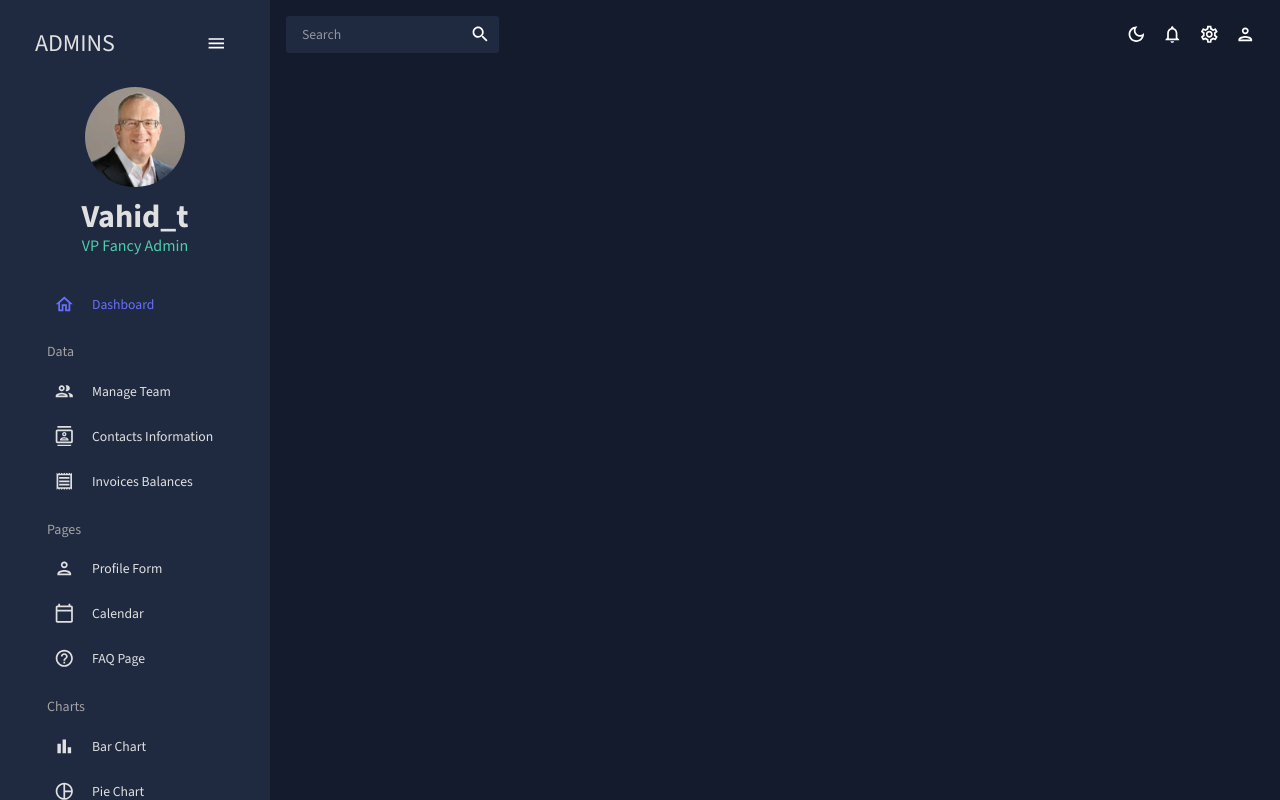
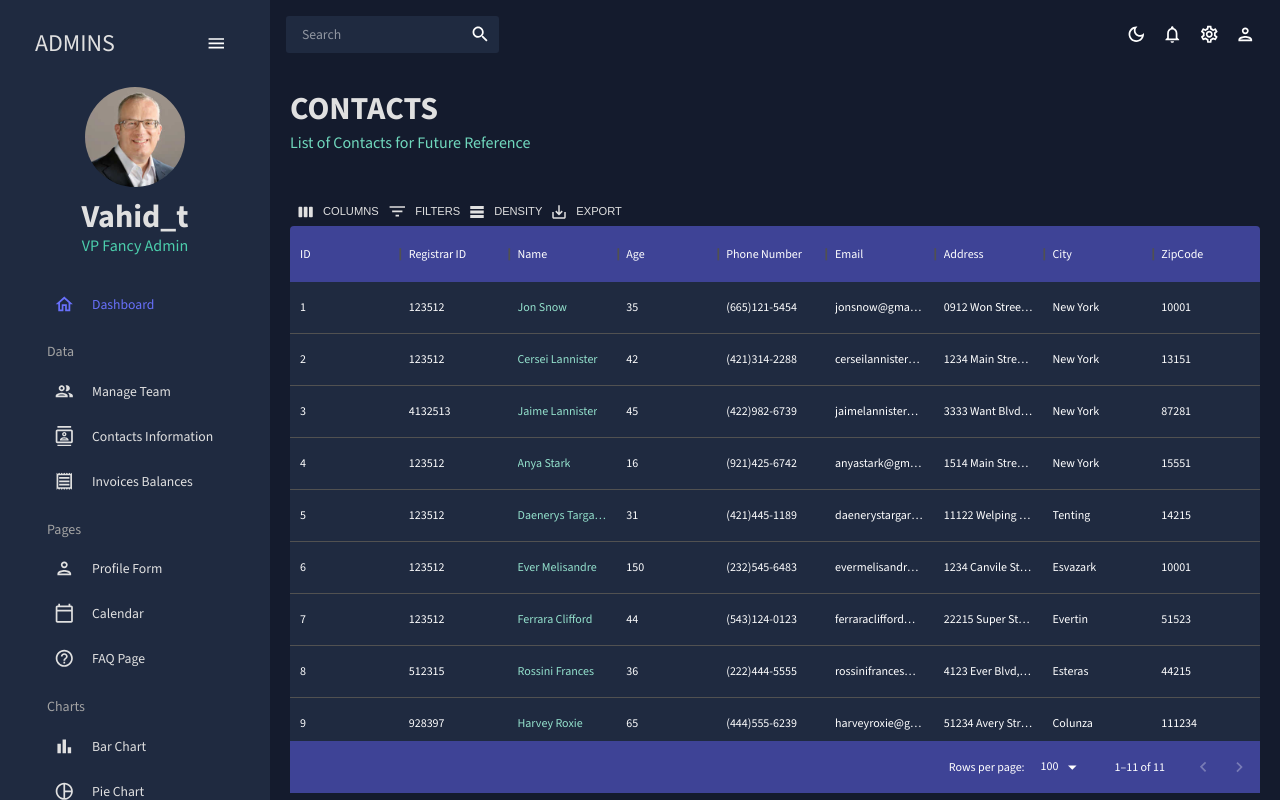
Before and after one commit to VahidTahmasebi/admin-panel-react-material-ui, a React (Create React App) app: page /contacts in a window 1280 px wide. Built offline with nearby package versions, Linux system fonts and the light colour scheme.

Commit message:
Add contacts page

```diff
--- a/src/App.js
+++ b/src/App.js
@@ -7,6 +7,7 @@
 import Sidebar from "./scenes/global/Sidebar";
 import Dashboard from "./scenes/dashboard";
 import Team from "./scenes/team";
+import Contacts from "./scenes/contacts";
 
 function App() {
   const [theme, colorMode] = useMode();
@@ -22,8 +23,8 @@
             <Routes>
               <Route path="/" element={<Dashboard />} />
               <Route path="/team" element={<Team />} />
-              {/* <Route path="/contacts" element={<Contacts />} />
-              <Route path="/invoices" element={<Invoices />} />
+              <Route path="/contacts" element={<Contacts />} />
+              {/* <Route path="/invoices" element={<Invoices />} />
               <Route path="/form" element={<Form />} />
               <Route path="/bar" element={<Bar />} />
               <Route path="/pie" element={<Pie />} />
--- /dev/null
+++ b/src/scenes/contacts/index.jsx
@@ -0,0 +1,101 @@
+import { Box, useTheme } from "@mui/material";
+import { DataGrid, GridToolbar } from "@mui/x-data-grid";
+
+import { tokens } from "../../theme";
+
+import { mockDataContacts } from "../../data/mockData";
+
+import Header from "../../components/Header";
+
+const Contacts = () => {
+  const theme = useTheme();
+  const colors = tokens(theme.palette.mode);
+
+  const columns = [
+    { field: "id", headerName: "ID", flex: 1 },
+    { field: "registrarId", headerName: "Registrar ID", flex: 1 },
+    {
+      field: "name",
+      headerName: "Name",
+      flex: 1,
+      cellClassName: "name-column--cell",
+    },
+    {
+      field: "age",
+      headerName: "Age",
+      type: "number",
+      headerAlign: "left",
+      align: "left",
+    },
+    {
+      field: "phone",
+      headerName: "Phone Number",
+      flex: 1,
+    },
+    {
+      field: "email",
+      headerName: "Email",
+      flex: 1,
+    },
+    {
+      field: "address",
+      headerName: "Address",
+      flex: 1,
+    },
+    {
+      field: "city",
+      headerName: "City",
+      flex: 1,
+    },
+    {
+      field: "zipCode",
+      headerName: "ZipCode",
+      flex: 1,
+    },
+  ];
+
+  return (
+    <Box m="20px">
+      <Header
+        title="CONTACTS"
+        subtitle="List of Contacts for Future Reference"
+      />
+      <Box
+        height="75vh"
+        m="40px 0 0 0"
+        sx={{
+          "& .MuiDataGrid-root": {
+            border: "none",
+          },
+          "& .MuiDataGrid-cell": {
+            borderBottom: "none",
+          },
+          "& .MuiDataGrid-columnHeaders": {
+            borderBottom: "none",
+            backgroundColor: colors.blueAccent[700],
+          },
+          "& .MuiDataGrid-virtualScroller": {
+            backgroundColor: colors.primary[400],
+          },
+          "& .MuiDataGrid-footerContainer": {
+            borderTop: "none",
+            backgroundColor: colors.blueAccent[700],
+          },
+          "& .name-column--cell": {
+            color: colors.greenAccent[300],
+          },
+          "& .MuiDataGrid-toolbarContainer .MuiButton-text": {
+            color: `${colors.grey[100]} !important`,
+          },
+        }}>
+        <DataGrid
+          rows={mockDataContacts}
+          columns={columns}
+          components={{ Toolbar: GridToolbar }}
+        />
+      </Box>
+    </Box>
+  );
+};
+
+export default Contacts;
```
